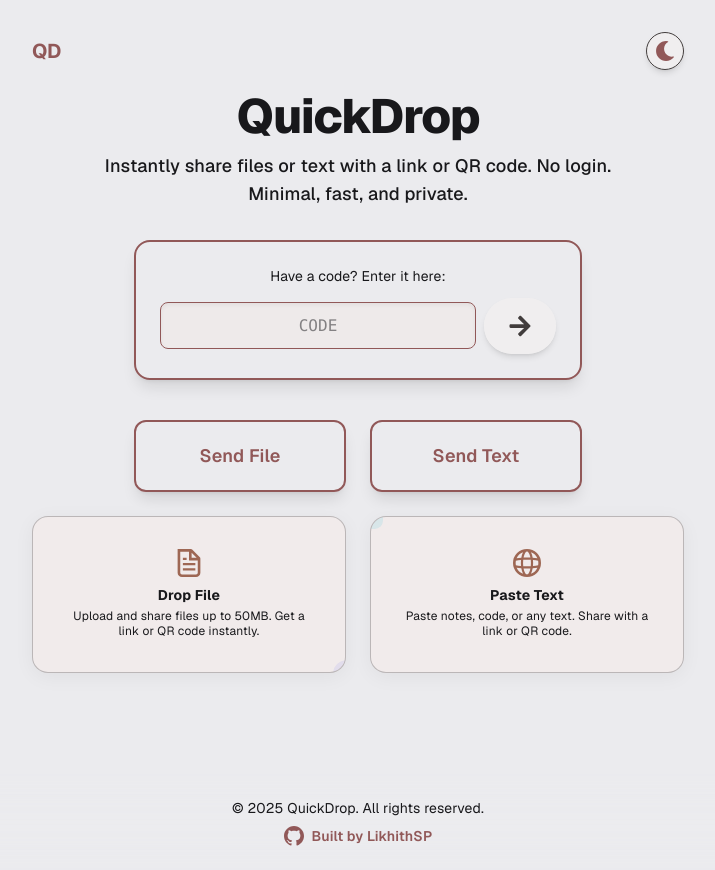
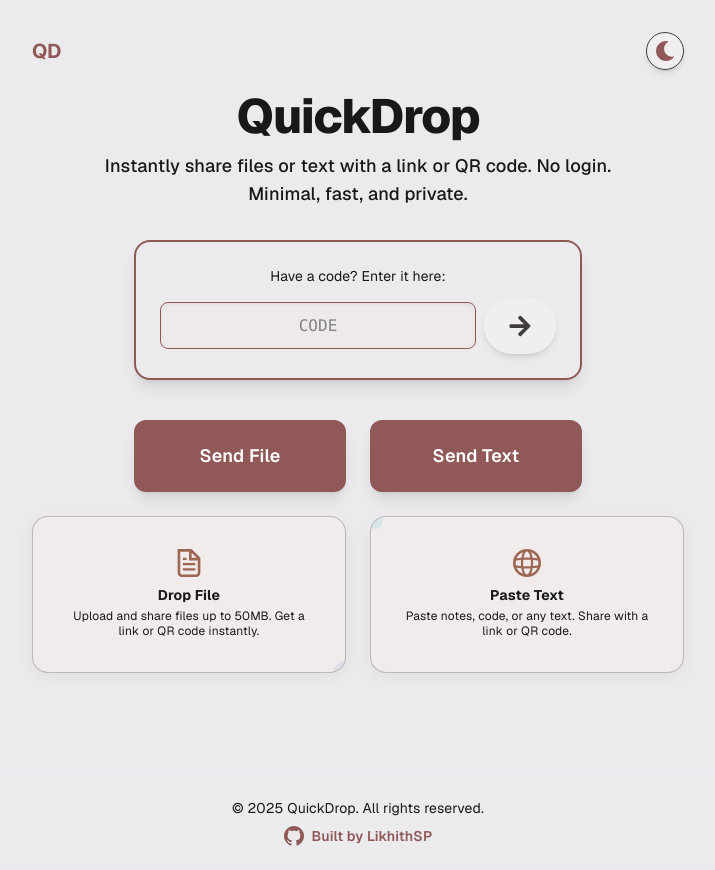
Before and after one commit to LikhithSP/QuickDrop, a Next.js app: page / in a window 1280 px wide. Shown: the whole page, without its empty margins (282-997 px from the left). Built offline with nearby package versions, Linux system fonts and the light colour scheme.

Commit message:
made few color changes

```diff
--- a/src/app/globals.css
+++ b/src/app/globals.css
@@ -139,6 +139,44 @@
   background: var(--button-hover);
 }
 
+/* Custom styles for Send File and Send Text buttons only in light theme */
+:root:not(.dark) .send-main-btn {
+  background: #915858 !important;
+  color: #fff !important;
+  border: 2px solid #915858 !important;
+  background-image: none !important;
+}
+:root:not(.dark) .send-main-btn:hover {
+  background: #7a4848 !important;
+  color: #fff !important;
+  border-color: #7a4848 !important;
+}
+
+/* Custom styles for Share button only in light theme */
+:root:not(.dark) .share-btn {
+  background: #915858 !important;
+  color: #fff !important;
+  border: 2px solid #915858 !important;
+  background-image: none !important;
+}
+:root:not(.dark) .share-btn:hover {
+  background: #7a4848 !important;
+  color: #fff !important;
+  border-color: #7a4848 !important;
+}
+
+:root.dark .send-main-btn {
+  background: #bd7b6e!important;
+  color: #18181b !important;
+  border: 2px solid #bd7b6e !important;
+  background-image: none !important;
+}
+:root.dark .send-main-btn:hover {
+  background: #915f55 !important;
+  color: #18181b !important;
+  border-color: #915f55 !important;
+}
+
 ::-webkit-scrollbar {
   width: 8px;
   background: transparent;
--- a/src/app/page.tsx
+++ b/src/app/page.tsx
@@ -56,7 +56,7 @@
       <div className="flex flex-col sm:flex-row gap-6 w-full max-w-md mb-6">
         <Link
           href="/send-file"
-          className="flex-1 bg-gradient-to-br from-primary/80 to-secondary/80 hover:from-primary hover:to-secondary text-white rounded-xl py-5 px-7 text-lg font-semibold shadow-lg text-center transition-all duration-200 border-2 border-primary/30 hover:border-primary/60 scale-100 hover:scale-[1.03] focus:outline-none focus:ring-2 focus:ring-primary/40"
+          className="send-main-btn flex-1 rounded-xl py-5 px-7 text-lg font-semibold shadow-lg text-center transition-all duration-200 border-2 scale-100 hover:scale-[1.03] focus:outline-none focus:ring-2 focus:ring-primary/40"
         >
           <span className="flex items-center justify-center gap-2">
             Send File
@@ -64,7 +64,7 @@
         </Link>
         <Link
           href="/send-text"
-          className="flex-1 bg-gradient-to-br from-secondary/80 to-primary/80 hover:from-secondary hover:to-primary text-white rounded-xl py-5 px-7 text-lg font-semibold shadow-lg text-center transition-all duration-200 border-2 border-secondary/30 hover:border-secondary/60 scale-100 hover:scale-[1.03] focus:outline-none focus:ring-2 focus:ring-secondary/40"
+          className="send-main-btn flex-1 rounded-xl py-5 px-7 text-lg font-semibold shadow-lg text-center transition-all duration-200 border-2 scale-100 hover:scale-[1.03] focus:outline-none focus:ring-2 focus:ring-secondary/40"
         >
           <span className="flex items-center justify-center gap-2">
             Send Text
--- a/src/app/send-file/page.tsx
+++ b/src/app/send-file/page.tsx
@@ -112,7 +112,7 @@
           </select>
         </div>
         {error && <div className="text-red-500 mb-3 text-center">{error}</div>}        <button
-          className="w-full bg-button-bg hover:bg-button-hover text-button-text rounded-xl py-3 px-6 font-semibold shadow-md transition-all duration-200 mb-4 disabled:opacity-60"
+          className="w-full share-btn bg-button-bg hover:bg-button-hover text-button-text rounded-xl py-3 px-6 font-semibold shadow-md transition-all duration-200 mb-4 disabled:opacity-60"
           onClick={handleUpload}
           disabled={!file || uploading}
         >
--- a/src/app/send-text/page.tsx
+++ b/src/app/send-text/page.tsx
@@ -90,7 +90,7 @@
           </select>
         </div>
         {error && <div className="text-red-500 mb-3 text-center">{error}</div>}        <button
-          className="w-full bg-button-bg hover:bg-button-hover text-button-text rounded-xl py-3 px-6 font-semibold shadow-md transition-all duration-200 mb-4 disabled:opacity-60"
+          className="w-full share-btn bg-button-bg hover:bg-button-hover text-button-text rounded-xl py-3 px-6 font-semibold shadow-md transition-all duration-200 mb-4 disabled:opacity-60"
           onClick={handleUpload}
           disabled={uploading}
         >
```
